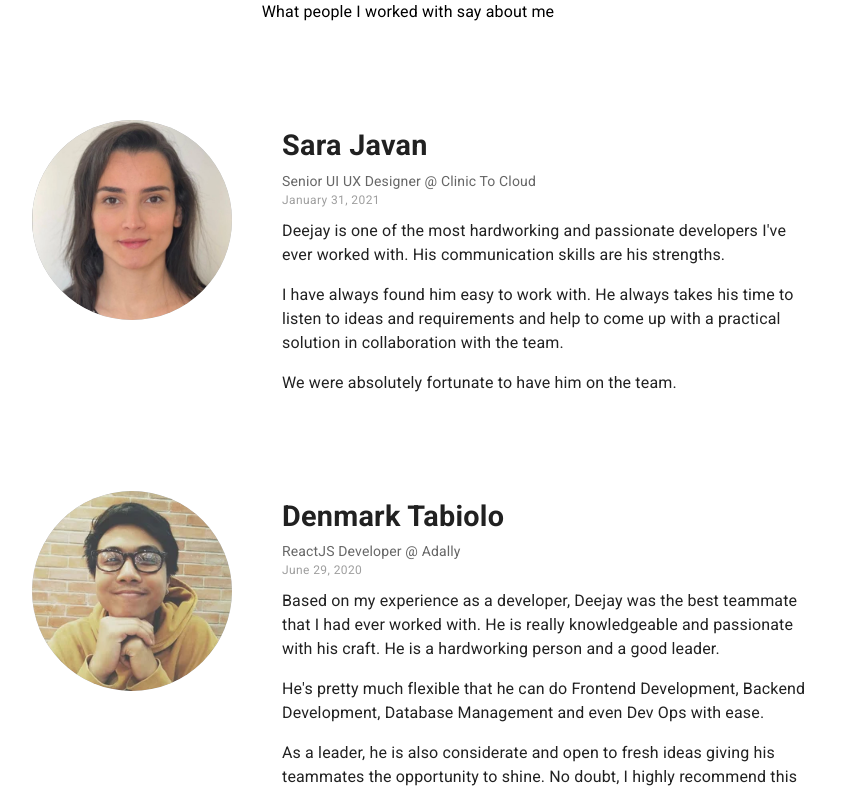
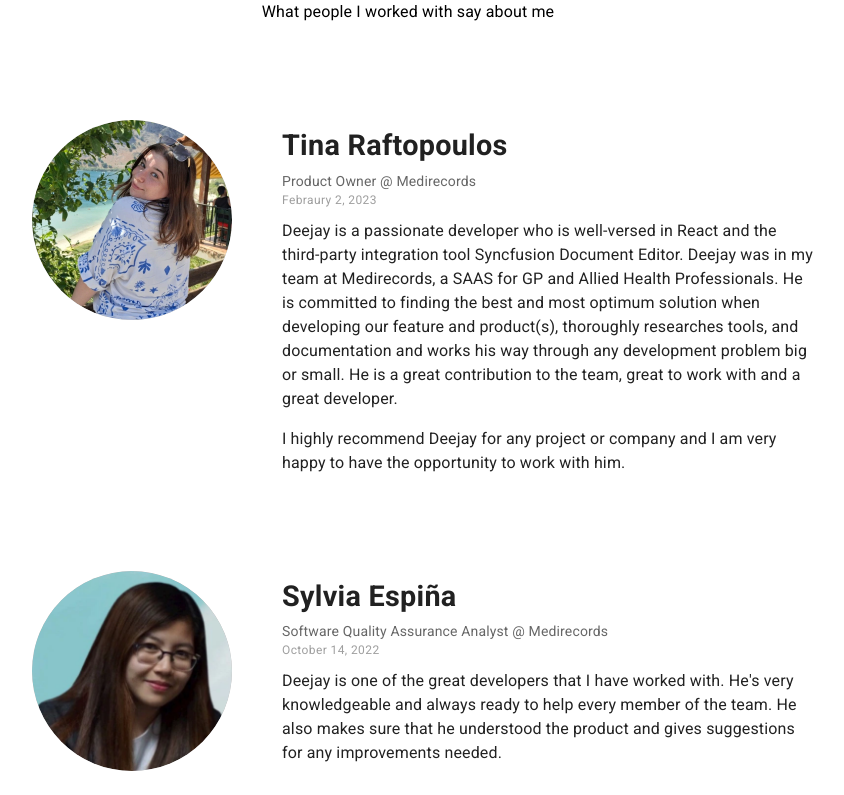
Before and after one commit to deejaygeroso/portfolio, a Next.js app: page / in a window 1280 px wide. Shown: the part 6980-7775 px from the top of the page, without its empty margins (232-1076 px from the left). Built offline with nearby package versions, Linux system fonts and the light colour scheme; what @mui/material-nextjs would draw is missing.

Commit message:
Added Testimonials for Tina & Sylvia

```diff
--- a/src/assets/images/index.ts
+++ b/src/assets/images/index.ts
@@ -28,6 +28,8 @@ import papaRods from '@/assets/images/persons/roderick-gohetia.jpg';
 import saraJavan250x250 from '@/assets/images/persons/sara-javan-250x250.jpeg';
 import saraJavan from '@/assets/images/persons/sara-javan.jpeg';
 import sheryl from '@/assets/images/persons/sheryl-picante.jpg';
+import sylviaEspina250x250 from '@/assets/images/persons/sylvia-espina-250x250.jpg';
+import tinaRaftopoulos250x250 from '@/assets/images/persons/tina-raftopoulos-250x250.jpg';
 import vanessa250x250 from '@/assets/images/persons/vanessa-faith-abordo-250x250.jpg';
 import vanessa from '@/assets/images/persons/vanessa-faith-abordo.jpg';
 // Projects Images
@@ -84,6 +86,8 @@ export {
   saraJavan,
   saraJavan250x250,
   sheryl,
+  sylviaEspina250x250,
+  tinaRaftopoulos250x250,
   vanessa,
   vanessa250x250,
 };
--- a/src/assets/images/webp.ts
+++ b/src/assets/images/webp.ts
@@ -28,6 +28,8 @@ import papaRodsWebP from '@/assets/images/persons/roderick-gohetia.webp';
 import saraJavan250x250WebP from '@/assets/images/persons/sara-javan-250x250.webp';
 import saraJavanWebP from '@/assets/images/persons/sara-javan.webp';
 import sherylWebP from '@/assets/images/persons/sheryl-picante.webp';
+import sylviaEspina250x250WebP from '@/assets/images/persons/sylvia-espina-250x250.webp';
+import tinaRaftopoulos250x250WebP from '@/assets/images/persons/tina-raftopoulos-250x250.webp';
 import vanessa250x250WebP from '@/assets/images/persons/vanessa-faith-abordo-250x250.webp';
 import vanessaWebP from '@/assets/images/persons/vanessa-faith-abordo.webp';
 // Projects Images
@@ -84,6 +86,8 @@ export {
   saraJavanWebP,
   saraJavan250x250WebP,
   sherylWebP,
+  sylviaEspina250x250WebP,
+  tinaRaftopoulos250x250WebP,
   vanessaWebP,
   vanessa250x250WebP,
 };
--- a/src/data/testimonials.ts
+++ b/src/data/testimonials.ts
@@ -1,9 +1,34 @@
 import { ITestimonial } from '@/interfaces'
 
-import { denmark250x250, dustin250x250, saraJavan250x250, vanessa250x250 } from '../assets/images'
-import { denmark250x250WebP, dustin250x250WebP, saraJavan250x250WebP, vanessa250x250WebP } from '../assets/images/webp'
+import { denmark250x250, dustin250x250, saraJavan250x250, sylviaEspina250x250, tinaRaftopoulos250x250, vanessa250x250 } from '../assets/images'
+import { denmark250x250WebP, dustin250x250WebP, saraJavan250x250WebP, sylviaEspina250x250WebP, tinaRaftopoulos250x250WebP, vanessa250x250WebP } from '../assets/images/webp'
 
 const testimonials: ITestimonial[] = [
+    {
+    comments: [
+      "Deejay is a passionate developer who is well-versed in React and the third-party integration tool Syncfusion Document Editor. Deejay was in my team at Medirecords, a SAAS for GP and Allied Health Professionals. He is committed to finding the best and most optimum solution when developing our feature and product(s), thoroughly researches tools, and documentation and works his way through any development problem big or small. He is a great contribution to the team, great to work with and a great developer.",
+      "I highly recommend Deejay for any project or company and I am very happy to have the opportunity to work with him.",
+    ],
+    date: 'Febraury 2, 2023',
+    name: 'Tina Raftopoulos',
+    photo: {
+      default: tinaRaftopoulos250x250,
+      webp: tinaRaftopoulos250x250WebP,
+    },
+    position: 'Product Owner @ Medirecords',
+  },
+    {
+    comments: [
+      "Deejay is one of the great developers that I have worked with.  He's very knowledgeable and always ready to help every member of the team. He also makes sure that he understood the product and gives suggestions for any improvements needed.",
+    ],
+    date: 'October 14, 2022',
+    name: 'Sylvia Espiña',
+    photo: {
+      default: sylviaEspina250x250,
+      webp: sylviaEspina250x250WebP,
+    },
+    position: 'Software Quality Assurance Analyst @ Medirecords',
+  },
   {
     comments: [
       "Deejay is one of the most hardworking and passionate developers I've ever worked with. His communication skills are his strengths.",
```
